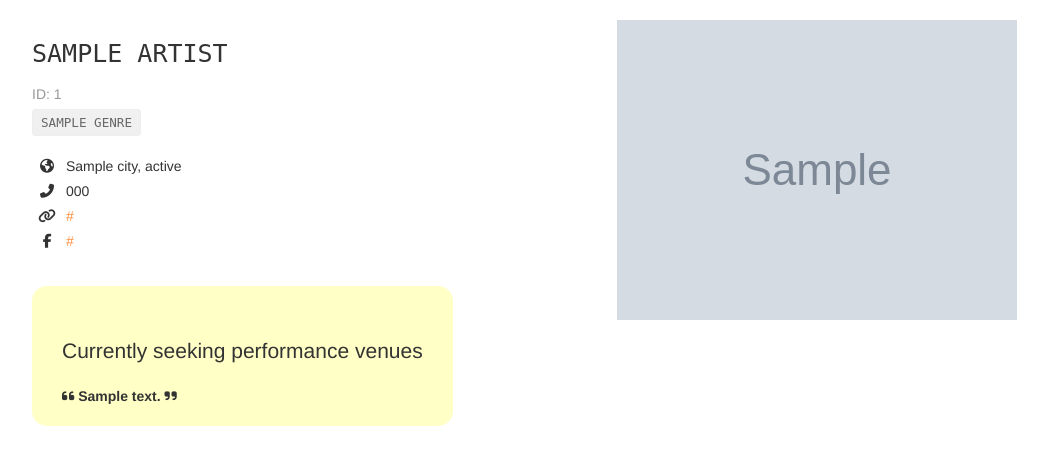
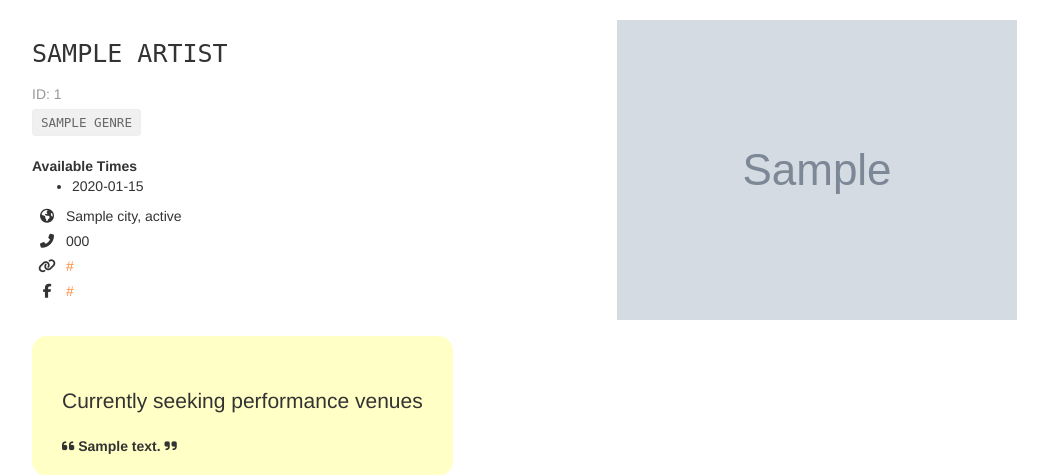
Before and after one commit to Ose-Augustine/Music-Venue-Booking-site, a Flask app: template starter_code/templates/pages/show_artist.html in a window 1280 px wide. Shown: the part 60-535 px from the top of the page, without its empty margins (38-1086 px from the left). Run offline with Flask 2, Linux system fonts and the light colour scheme; the template is opened without the code that fills it: most values are stand-ins (such as "Sample title", 1, 10 or a date in 2020); grey boxes marked "Sample" are stand-in pictures; some libraries are stand-ins or nearby versions.

Commit message:
Added functionality to display artist available time
Used a formfield to allow artist select more than one time and send this as one data.
Changed the available times column for artist to pickltype rather than time, in order to write in the three times.

```diff
--- a/starter_code/app.py
+++ b/starter_code/app.py
@@ -77,7 +77,7 @@ class Artist(db.Model):
     past_shows_count = db.Column(db.Integer)
     shows = db.relationship('Show',backref='artist',lazy=True)
     creation_time = db.Column(db.DateTime(timezone=True),server_default = func.now())
-    available_times = db.Column(MutableList.as_mutable(db.Time))
+    available_times = db.Column(MutableList.as_mutable(db.PickleType),default=[])
 
 class Show(db.Model):
   id = db.Column(db.Integer, primary_key=True)
@@ -304,7 +304,7 @@ def edit_artist_submission(artist_id):
 
   try:
     db.session.commit()
-    flash('Edit was successful for {form.name.data}')
+    flash(f'Edit was successful for {form.name.data}')
   except:
     db.session.rollback()
     flash(f"There was an error editing {form.name.data}")
@@ -360,6 +360,11 @@ def create_artist_submission():
   recent_artists = Artist.query.order_by(Artist.creation_time).limit(5).all()
   form = ArtistForm()
   person = Artist()
+  available1 = form.available_times.available_time1.data
+  available2 = form.available_times.available_time2.data
+  available3 = form.available_times.available_time3.data
+  available_times_list =[available1,available2,available3]
+  person.available_times = available_times_list
   person.genres=form.genres.data
   person.name= form.name.data
   person.city = form.city.data
--- a/starter_code/forms.py
+++ b/starter_code/forms.py
@@ -131,7 +131,7 @@ class VenueForm(Form):
 class Available(Form):
     available_time1 = TimeField('available_time1')
     available_time2 = TimeField('available_time2')
-    availble_time3  = TimeField('available_time3')
+    available_time3  = TimeField('available_time3')
 
 class ArtistForm(Form):
     name = StringField(
--- a/starter_code/templates/pages/show_artist.html
+++ b/starter_code/templates/pages/show_artist.html
@@ -12,6 +12,14 @@
 		<div class="genres">
 			{% for genre in artist.genres %}
 			<span class="genre">{{ genre }}</span>
+			{% endfor %}
+		</div>
+		<div>
+			<strong>Available Times</strong>
+			{% for time in artist.available_times %}
+			<ul>
+				<li>{{time}}</li>
+			</ul>
 			{% endfor %}
 		</div>
 		<p>
```
